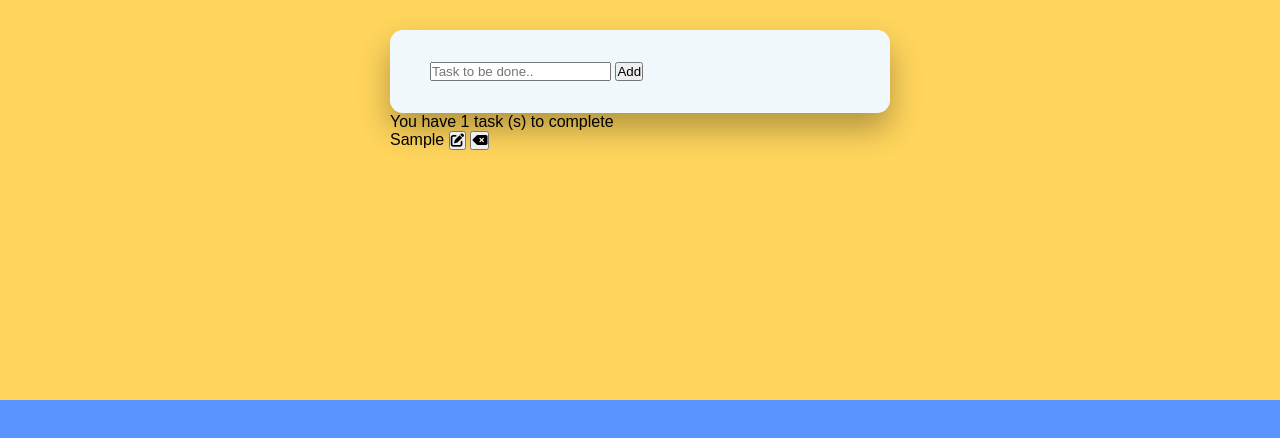
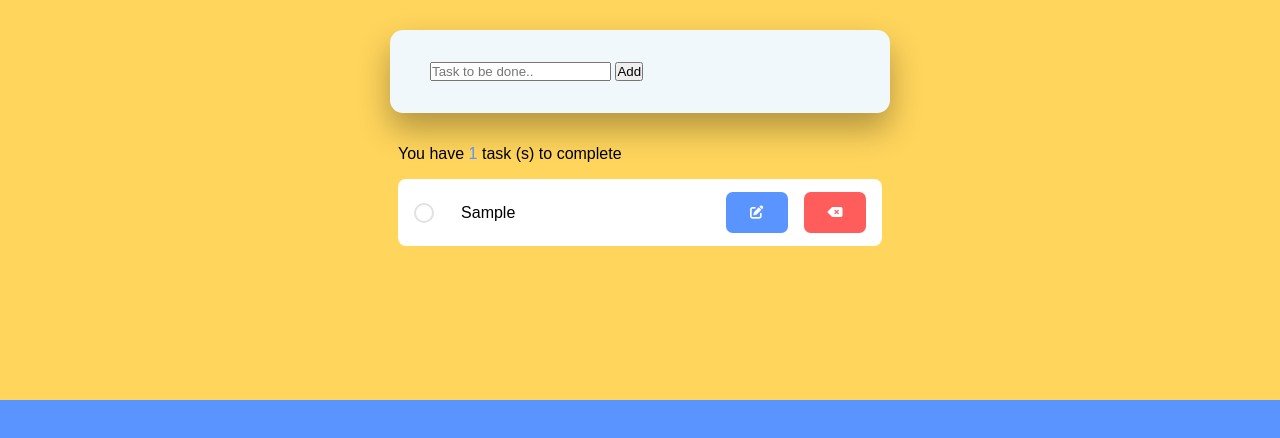
Before and after one commit to Darkcode100x20/getitdone, a plain HTML site: page index.html in a window 1280 px wide. Both pictures are taken after typing "Sample" into the empty fields and a click on the button "Add". Drawn offline with Linux system fonts and the light colour scheme.

Commit message:
Last commit, everything is working

```diff
--- a/script.js
+++ b/script.js
@@ -19,7 +19,7 @@ const addTask = () => {
         return;
     }
 
-    const task = `<div class="task>
+    const task = `<div class="task">
         <input type="checkbox" class="task-check">
         <span class="taskname">${taskName}</span>
         <button class="edit"> <i class="fa-solid fa-pen-to-square"></i>
@@ -74,3 +74,10 @@ const addTask = () => {
 };
 
 addBtn.addEventListener("click", addTask);
+
+window.onload = () => {
+    taskCount = 0;
+    displayCount(taskCount);
+    newTaskInput.value = "";
+
+}
--- a/style.css
+++ b/style.css
@@ -53,6 +53,84 @@ body{
     color: #ffffff;
     cursor: pointer;
 }
+
+#tasks{
+    margin-top: 1em;
+    border-radius: 0.5em;
+    width: 100%;
+    position: relative;
+    padding: 1em 0.5em;
+}
+
+.task{
+    background-color: #ffffff;
+    padding: 0.8em 1em;
+    display: grid;
+    grid-template-columns: 1fr 8fr 2fr 2fr;
+    gap: 1em;
+    border-radius: 0.5em;
+    box-shadow: 0 0.5em 2em rgb(0, 0, 0, 0, 0.5);
+    align-items: center;
+    cursor: pointer;
+}
+
+.task:not(:first-child){
+    margin-top: 1em;
+}
+.task input[type="checkbox"]{
+    position: relative;
+    appearance: none;
+    height: 20px;
+    width: 20px;
+    border-radius: 50%;
+    border: 2px solid #e1e1e1;
+}
+.task input[type="checkbox"]:before{
+    content: "";
+    position: absolute;
+    transform: translate(-50%, -50%);
+    top: 50%;
+    left: 50%;
+}
+.task input[type="checkbox"]:checked {
+    background-color: #5a95ff;
+    border-color: #5a95ff;
+}
+.task input[type="checkbox"]:checked:before {
+    position: absolute;
+    content: "\f00c";
+    color: #ffffff;
+    font-size: 0.8em;
+    font-family: "Font Awesome 5 Free";
+    font-weight: 900;
+}
+.task span{
+    font: 0.9em;
+    font-weight: 400;
+    word-break: break-all;
+}
+.task button{
+    color: #ffffff;
+    width: 100%;
+    padding: 1em 0;
+    border-radius: 0.5em;
+    border: none;
+    cursor: pointer;
+    outline: none;
+}
+.edit {
+    background-color: #5a95ff;
+}
+.delete {
+    background-color: #ff5c5c;
+}
+#pending-tasks span{
+    color: #5a95ff;
+}
+.completed{
+    text-decoration: line-through;
+    color: #a0a0a0;
+}
 #error{
     text-align: center;
     background-color: #ffffff;
```
